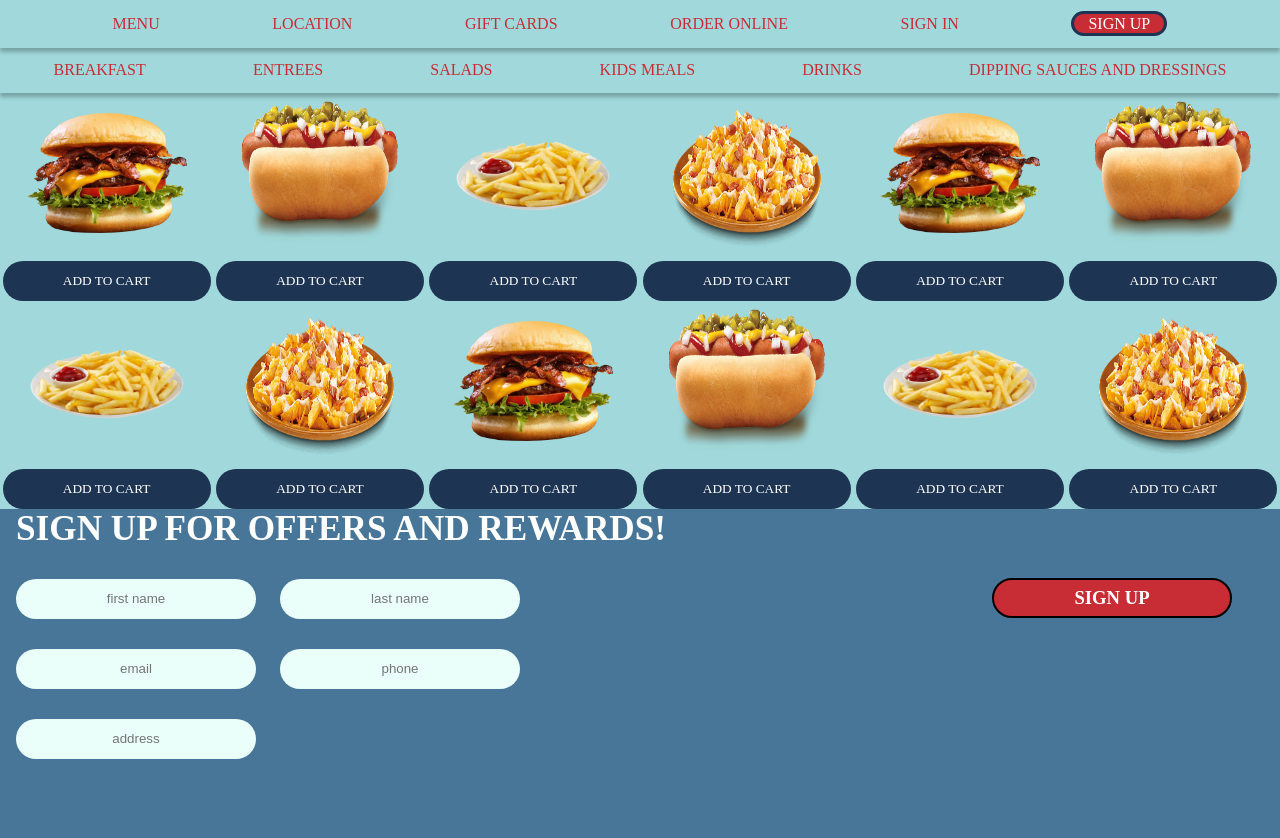
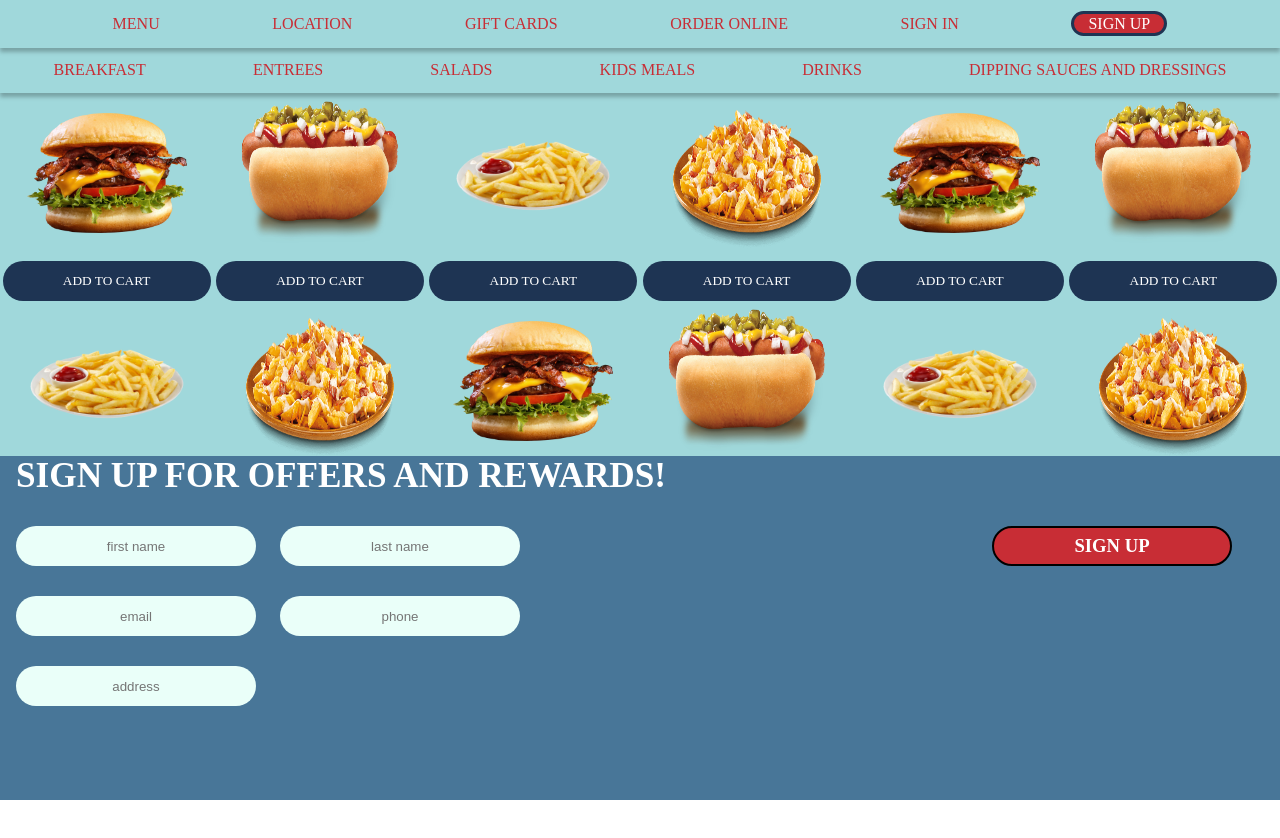
Before and after one commit to LuisOcasio/todo, a React (Create React App) app: page / in a window 1280 px wide. Shown: the top 838 px of the page. After the commit the page ends 800 px from the top, so only its background shows below. Built offline with nearby package versions, Linux system fonts and the light colour scheme; a web font is replaced by a local one.

Commit message:
correct positioning off footer

```diff
--- a/src/components/Footer.js
+++ b/src/components/Footer.js
@@ -17,7 +17,7 @@ const Wrapper = styled.div`
   width: 100%;
   height: 21.5rem;
   background-color: #487698;
-  position: static;
+  position: fixed;
   bottom: 0;
   left: 0;
 `;
```
